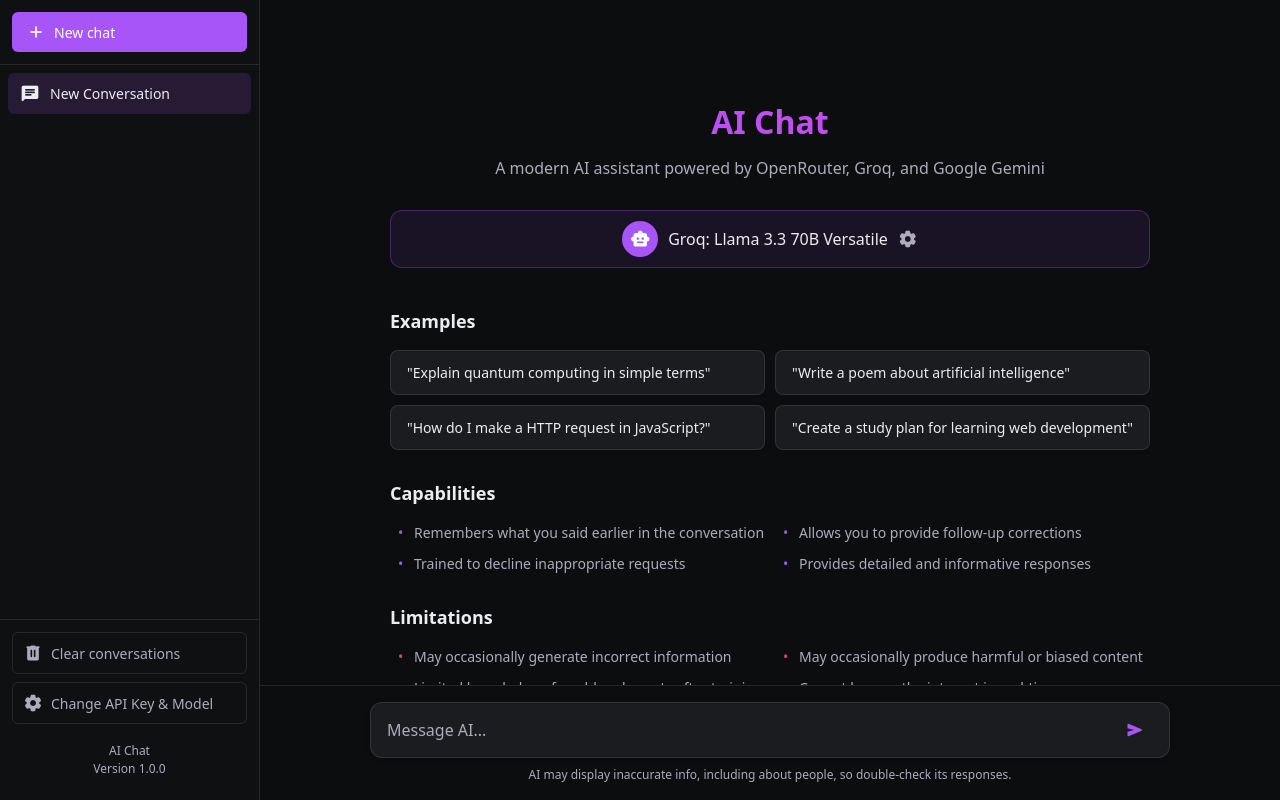
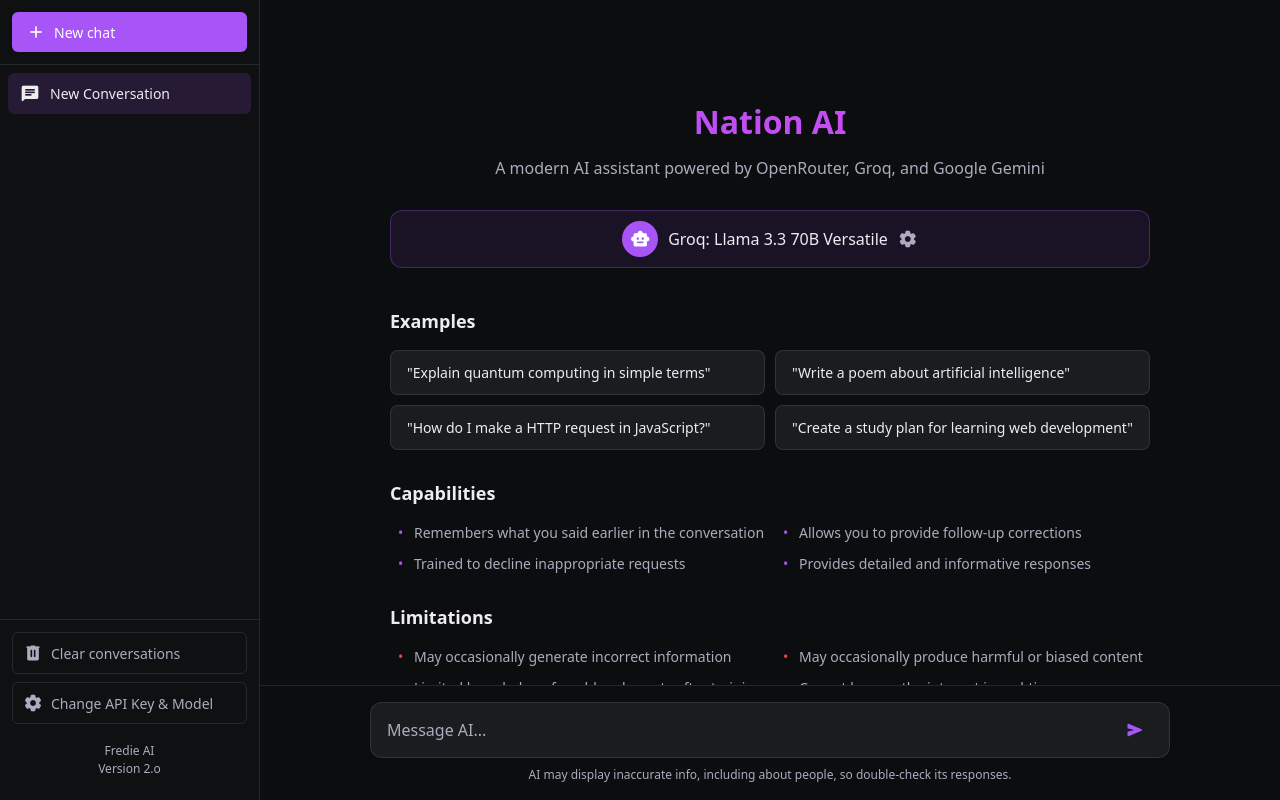
Before and after one commit to fredie-nation/smartera, a website built with Vite: page index.html in a window 1280 px wide. Built offline with nearby package versions, Linux system fonts and the light colour scheme; what marked-highlight would draw is missing.

Commit message:
Update index.html

```diff
--- a/index.html
+++ b/index.html
@@ -3,7 +3,7 @@
 <head>
   <meta charset="UTF-8">
   <meta name="viewport" content="width=device-width, initial-scale=1.0">
-  <title>AI Chat</title>
+  <title>Nation AI</title>
   <link rel="stylesheet" href="style.css">
   <link rel="stylesheet" href="https://cdnjs.cloudflare.com/ajax/libs/highlight.js/11.9.0/styles/github-dark.min.css">
   <link rel="stylesheet" href="https://fonts.googleapis.com/css2?family=Material+Symbols+Rounded:opsz,wght,FILL,GRAD@20..48,100..700,0..1,-50..200">
@@ -34,8 +34,8 @@
           Change API Key & Model
         </button>
         <div class="sidebar-info">
-          <span>AI Chat</span>
-          <span>Version 1.0.0</span>
+          <span>Fredie AI</span>
+          <span>Version 2.o</span>
         </div>
       </div>
     </aside>
@@ -46,13 +46,13 @@
         <button class="mobile-menu-btn">
           <span class="material-symbols-rounded">menu</span>
         </button>
-        <h1>AI Chat</h1>
+        <h1>Nation AI</h1>
       </div>
 
       <div class="chat-container">
         <div class="welcome-screen" id="welcome-screen">
           <div class="welcome-content">
-            <h1>AI Chat</h1>
+            <h1>Nation AI</h1>
             <p>A modern AI assistant powered by OpenRouter, Groq, and Google Gemini</p>
 
             <div class="model-indicator">
```
